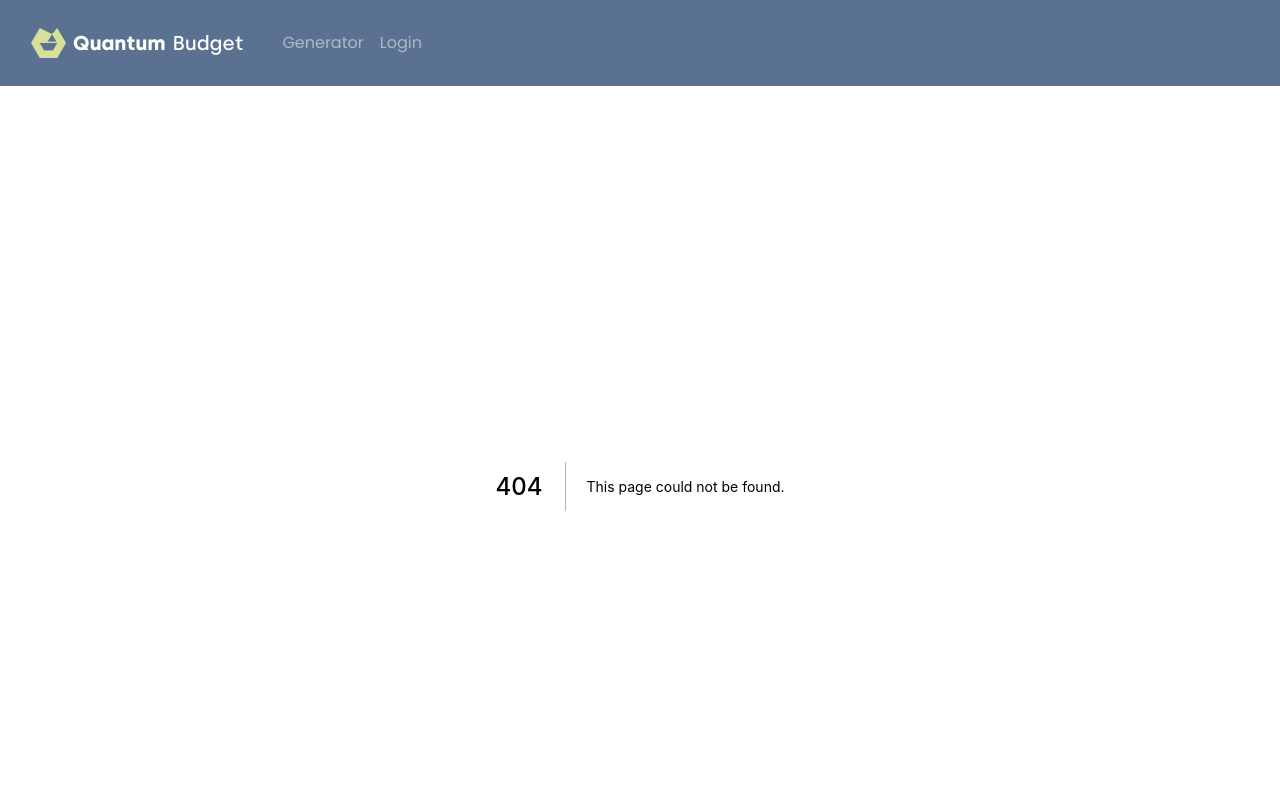
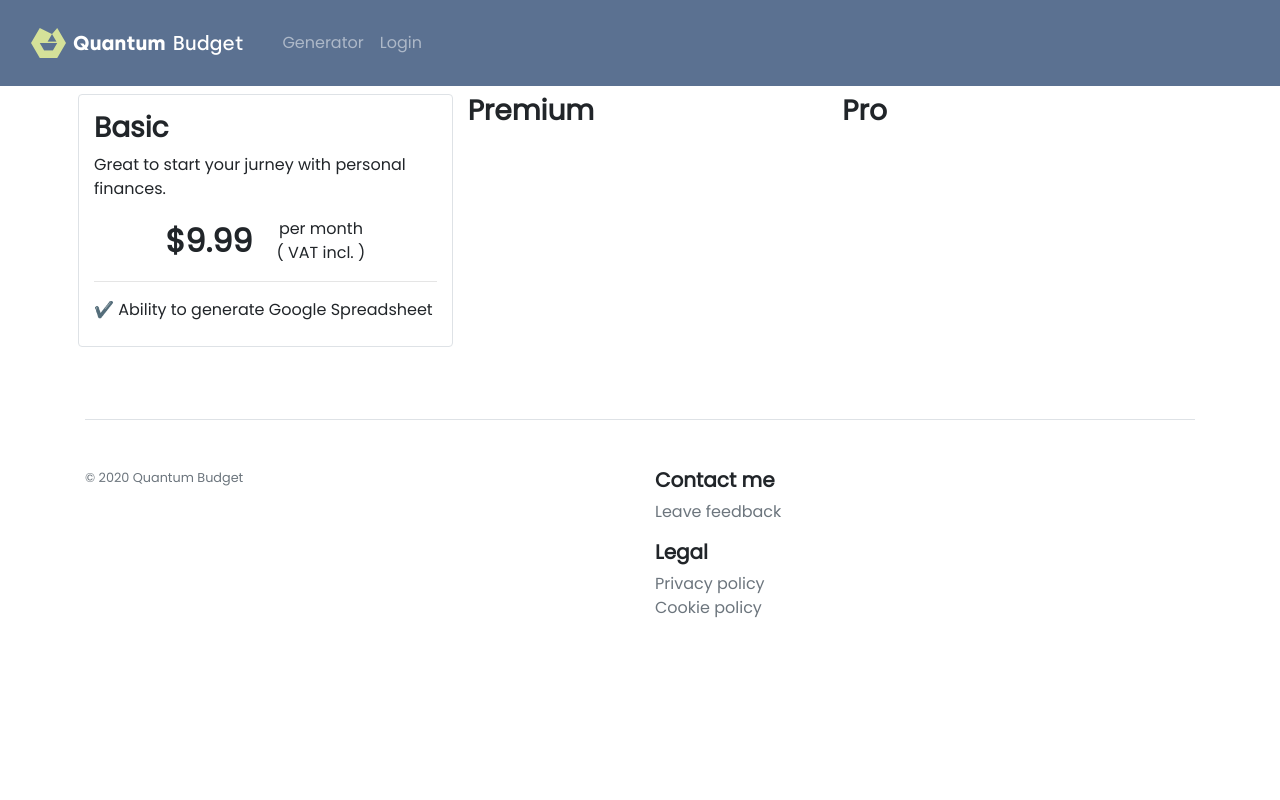
Before and after one commit to PatrykRubaj/qb-front-end, a Next.js app: page /dev-demo in a window 1280 px wide. Before the commit this address had no page. Shown: the top 800 px of the page. Built offline with nearby package versions, Linux system fonts and the light colour scheme.

Commit message:
Added feedback link

```diff
--- a/src/components/common/footer.tsx
+++ b/src/components/common/footer.tsx
@@ -8,6 +8,16 @@ const footer = () => (
         <small className="d-block mb-3 text-muted">© 2020 Quantum Budget</small>
       </div>
       <div className="col-6 col-md">
+        <h5>Contact me</h5>
+        <ul className="list-unstyled text-small">
+          <li>
+            <Link href={Route.MessangerBot}>
+              <a className="text-muted" rel="nofollow" target="_blank">
+                Leave feedback
+              </a>
+            </Link>
+          </li>
+        </ul>
         <h5>Legal</h5>
         <ul className="list-unstyled text-small">
           <li>
--- a/src/components/common/profileMenu.tsx
+++ b/src/components/common/profileMenu.tsx
@@ -10,6 +10,8 @@ import DraftsIcon from "@material-ui/icons/Drafts";
 import SendIcon from "@material-ui/icons/Send";
 import Avatar from "@material-ui/core/Avatar";
 import ExitToAppIcon from "@material-ui/icons/ExitToApp";
+import MessageIcon from "@material-ui/icons/Message";
+import { Route } from "../../redux/state";
 
 const StyledMenu = withStyles({
   paper: {
@@ -70,6 +72,19 @@ export default function ProfileMenu(props: Props) {
     props.logout();
   };
 
+  const openInNewTab = (url: string) => {
+    const newWindow = window.open(url, "_blank", "noopener,noreferrer");
+    if (newWindow) newWindow.opener = null;
+  };
+
+  const onFeedbackClick = (
+    event: React.MouseEvent<HTMLLIElement, MouseEvent>
+  ): void => {
+    event.preventDefault();
+    handleClose();
+    openInNewTab(Route.MessangerBot);
+  };
+
   return (
     <div className="align-middle">
       <Button
@@ -95,6 +110,12 @@ export default function ProfileMenu(props: Props) {
           </ListItemIcon>
           <ListItemText primary="Logout" />
         </StyledMenuItem>
+        <StyledMenuItem onClick={onFeedbackClick}>
+          <ListItemIcon>
+            <MessageIcon fontSize="small" />
+          </ListItemIcon>
+          <ListItemText primary="Leave feedback" />
+        </StyledMenuItem>
       </StyledMenu>
     </div>
   );
--- /dev/null
+++ b/src/pages/dev-demo.tsx
@@ -0,0 +1,35 @@
+import * as React from "react";
+
+export interface IDevDemoProps {}
+
+export default function DevDemo(props: IDevDemoProps) {
+  return (
+    <div className="row pt-2 pb-2 p-2">
+      <div className="col-sm-4 border rounded pb-2 pt-2 mb-3">
+        <h3 className="pt-2">Basic</h3>
+        <p>Great to start your jurney with personal finances.</p>
+        <div className="text-center">
+          <span
+            className="d-inline-block font-weight-bold mr-4 mt-auto align-middle"
+            style={{ fontSize: "2em" }}
+          >
+            $9.99
+          </span>
+          <span className="d-inline-block align-middle">
+            per month <br />( VAT incl. )
+          </span>
+        </div>
+        <hr className="my-3" />
+        <ul className="list-unstyled">
+          <li>✔ Ability to generate Google Spreadsheet</li>
+        </ul>
+      </div>
+      <div className="col-sm-4">
+        <h3>Premium</h3>
+      </div>
+      <div className="col-sm-4">
+        <h3>Pro</h3>
+      </div>
+    </div>
+  );
+}
--- a/src/redux/state.ts
+++ b/src/redux/state.ts
@@ -13,6 +13,7 @@ export enum Route {
   PrivacyPolicy = "/privacy",
   Callback = "/callback",
   Loading = "/loading",
+  MessangerBot = "https://m.me/1PatrickDaniel?ref=w14091837",
 }
 
 export interface Country {
```
Also changed, not shown: src/pages/generator-response.tsx (+36 -1 lines).
